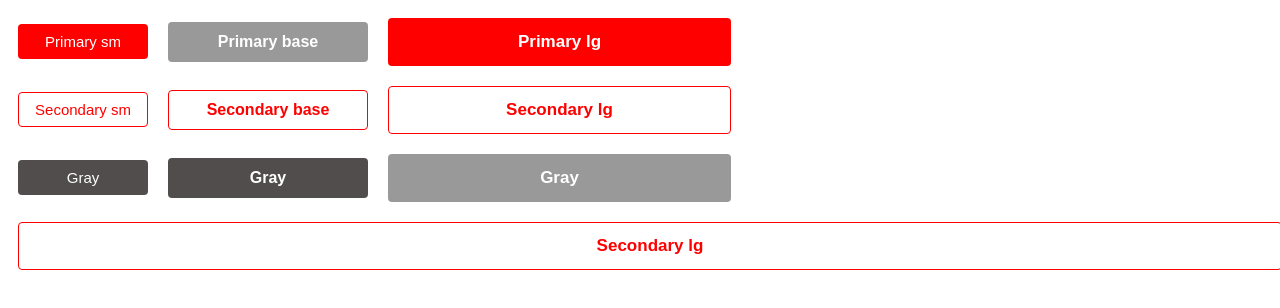
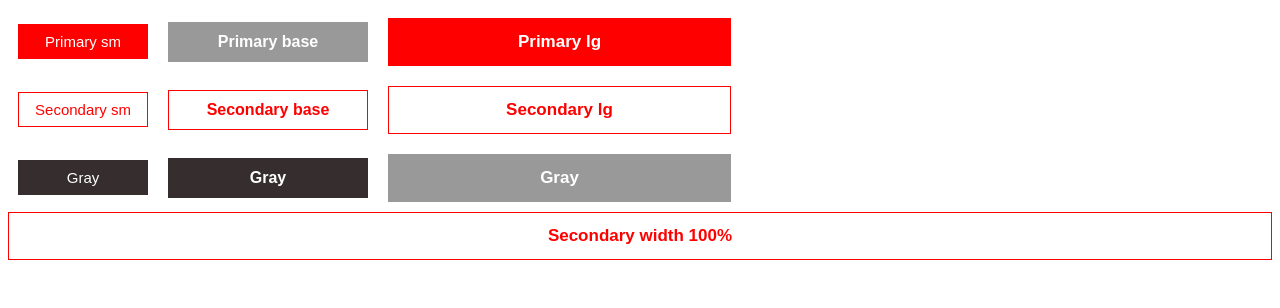
Before and after one commit to tampham512/practice, a React (Create React App) app: page /style-guide in a window 1280 px wide. Shown: the top 308 px of the page. Built offline with nearby package versions, Linux system fonts and the light colour scheme.

Commit message:
upload 3

```diff
--- a/package.json
+++ b/package.json
@@ -8,6 +8,7 @@
     "@testing-library/user-event": "^13.5.0",
     "react": "^18.1.0",
     "react-dom": "^18.1.0",
+    "react-router-dom": "^6.3.0",
     "react-scripts": "5.0.1",
     "styled-components": "^5.3.5",
     "web-vitals": "^2.1.4"
--- a/src/App.js
+++ b/src/App.js
@@ -1,9 +1,9 @@
-import StyleGuide from './pages/StyleGuide';
-
+import StyleGuide from "./pages/StyleGuide";
+import { Link } from "react-router-dom";
 function App() {
   return (
     <div className="App">
-     <StyleGuide></StyleGuide>
+      <Link to="/style-guide">Click style-guide</Link>
     </div>
   );
 }
--- a/src/components/Button/index.jsx
+++ b/src/components/Button/index.jsx
@@ -1,16 +1,71 @@
 import React from "react";
-import { StyledButton } from "./styled";
-const Button = (props) => {
-  return (
-    <StyledButton
-      fullWidth={props.fullWidth}
-      typeButton={props.typeButton}
-      disabled={props.disabled}
-      size={props.size}
-    >
-      {props.children}
-    </StyledButton>
-  );
+import { PrimaryButton, SecondaryButton, GrayButton } from "./styled";
+const Button = ({
+  width,
+  height,
+  margin = "10px",
+  padding = "8px 15px",
+  fontSize = "16px",
+  type = "primary",
+  size = "base",
+  cursor = "pointer",
+  border = "none",
+  color = "white",
+  disabled,
+  children,
+}) => {
+  switch (type) {
+    case "primary":
+      return (
+        <PrimaryButton
+          fontSize={fontSize}
+          width={width}
+          margin={margin}
+          padding={padding}
+          cursor={cursor}
+          color={color}
+          border={border}
+          size={size}
+          height={height}
+          disabled={disabled}
+        >
+          {children}
+        </PrimaryButton>
+      );
+    case "secondary":
+      return (
+        <SecondaryButton
+          fontSize={fontSize}
+          width={width}
+          margin={margin}
+          padding={padding}
+          cursor={cursor}
+          border={border}
+          size={size}
+          color={color}
+          disabled={disabled}
+        >
+          {children}
+        </SecondaryButton>
+      );
+    case "gray":
+      return (
+        <GrayButton
+          fontSize={fontSize}
+          width={width}
+          margin={margin}
+          padding={padding}
+          cursor={cursor}
+          size={size}
+          color={color}
+          border={border}
+          height={height}
+          disabled={disabled}
+        >
+          {children}
+        </GrayButton>
+      );
+  }
 };
 
 export default Button;
--- a/src/components/Button/styled.js
+++ b/src/components/Button/styled.js
@@ -1,89 +1,77 @@
 import styled from "styled-components";
-
-const ButtonBase = styled.button.attrs(() => ({
-  type: "button",
-}))`
-  font-size: 16px;
-  margin: 10px;
-  padding: 8px 15px;
-  border-radius: 4px;
-  border: none;
-  color: white;
-  cursor: pointer;
+export const ButtonBase = styled.button`
+  margin: ${({ margin }) => margin};
+  padding: ${({ padding }) => padding};
+  font-size: ${({ fontSize }) => fontSize};
+  border-radius: ${({ borderRadius }) => borderRadius};
+  border: ${({ border }) => border};
+  color: ${({ color }) => color};
+  cursor: ${({ cursor }) => cursor};
+  ${({ size }) => {
+    switch (size) {
+      case "sm":
+        return `height:35px;
+                width:130px;
+                font-size:15px;
+             `;
+      case "base":
+        return `height:40px;
+                width:200px;
+                font-weight:bold;`;
+      case "lg":
+        return `height:48px;
+                width:343px;
+                font-size:17px;
+                font-weight:bold;`;
+    }
+  }}
+  width: ${({ width }) => width};
+  height: ${({ height }) => height};
 `;
 
-export const StyledButton = styled(ButtonBase)`
-  ${(props) => {
-    switch (props.typeButton) {
-      case "secondary":
-        return `
-                background-color : #fff;
-                color: #FF0000;
-                border: 1px solid #FF0000;
-                &:hover{
-                    border-color : rgba(255, 0, 0, 0.7);
+export const PrimaryButton = styled(ButtonBase)`
+  background-color: #ff0000;
+  &:hover {
+    background-color: rgba(255, 0, 0, 0.7);
   }
-                &:active, &:focus{
-                    border-color :  #C20000;
-                    color:#C20000;
+  &:active,
+  &:focus {
+    background-color: #c20000;
+  }
+  &:disabled {
+    background-color: #999999;
+  }
+`;
+
+export const SecondaryButton = styled(ButtonBase)`
+  background-color: #fff;
+  color: #ff0000;
+  border: 1px solid #ff0000;
+  &:hover {
+    border-color: rgba(255, 0, 0, 0.7);
+  }
+  &:active,
+  &:focus {
+    border-color: #c20000;
+    color: #c20000;
   }
 
-                &:disabled{
-                    border-color :  #999999;
-                    color :#999999;
+  &:disabled {
+    border-color: #999999;
+    color: #999999;
   }
 `;
-      case "gray":
-        return `
-                background-color : #524d4d;
-                &:hover{
-                    background-color : rgb(180,132,132);
+export const GrayButton = styled(ButtonBase)`
+  background-color: rgb(54, 46, 46);
+
+  &:hover {
+    background-color: rgba(255, 0, 0, 0.7);
   }
-                &:active, &:focus{
-                    background-color : #C20000;
-                    color:#fff;
+  &:active,
+  &:focus {
+    background-color: #c20000;
   }
-                &:disabled{
-                    background-color :  #999999;
+  &:disabled {
+    background-color: #999999;
   }
 `;
-      default:
-        return `
-                background-color : #FF0000;
-                &:hover{
-                    background-color :  rgba(255, 0, 0, 0.7);
-                }
-                &:active,&:focus{
-                    background-color  :  #C20000;
-                }
-                &:disabled{
-                    background-color :  #999999;
-                }`;
-    }
-  }}
-  ${(props) => {
-    switch (props.size) {
-      case "sm":
-        return `
-                height:35px;
-                width:130px;
-                font-size:15px;
-                font-weight:400;
-            `;
-      case "lg":
-        return `
-                height:48px;
-                width:343px;
-                font-size:17px;
-                font-weight:bold;
-            `;
-      default:
-        return `
-                height:40px;
-                width:200px;
-                font-weight:bold;
-            `;
-    }
-  }}
-${(props) => (props.fullWidth ? "width:100%" : "")};
-`;
--- a/src/index.js
+++ b/src/index.js
@@ -1,14 +1,18 @@
-import React from 'react';
-import ReactDOM from 'react-dom/client';
+import React from "react";
+import ReactDOM from "react-dom/client";
 
-import App from './App';
+import App from "./App";
+import StyleGuide from "./pages/StyleGuide/index";
+import { BrowserRouter, Routes, Route } from "react-router-dom";
 
-
-const root = ReactDOM.createRoot(document.getElementById('root'));
+const root = ReactDOM.createRoot(document.getElementById("root"));
 root.render(
-  <React.StrictMode>
-    <App />
-  </React.StrictMode>
+  <BrowserRouter>
+    <Routes>
+      <Route path="/" element={<App />}></Route>
+      <Route path="/style-guide" element={<StyleGuide />}></Route>
+    </Routes>
+  </BrowserRouter>
 );
 
 // If you want to start measuring performance in your app, pass a function
--- a/src/pages/StyleGuide/index.jsx
+++ b/src/pages/StyleGuide/index.jsx
@@ -9,25 +9,25 @@ const StyleGuide = () => {
       <Button disabled>Primary base</Button>
       <Button size="lg">Primary lg</Button>
       <br></br>
-      <Button typeButton="secondary" size="sm">
+      <Button type="secondary" size="sm">
         Secondary sm
       </Button>
-      <Button typeButton="secondary">Secondary base</Button>
-      <Button typeButton="secondary" size="lg">
+      <Button type="secondary">Secondary base</Button>
+      <Button type="secondary" size="lg">
         Secondary lg
       </Button>
       <br></br>
-      <Button typeButton="gray" size="sm">
+      <Button type="gray" size="sm">
         Gray
       </Button>
-      <Button typeButton="gray">Gray</Button>
-      <Button typeButton="gray" size="lg" disabled>
+      <Button type="gray">Gray</Button>
+      <Button type="gray" size="lg" disabled>
         Gray
       </Button>
 
       <br></br>
-      <Button typeButton="secondary" size="lg" fullWidth>
-        Secondary lg
+      <Button type="secondary" size="lg" width="100%" margin={0}>
+        Secondary width 100%
       </Button>
     </div>
   );
```
Also changed, not shown: 1 other file (tests, documents, lock files or other folders). Lines whose indentation alone changed are shown as unchanged.
